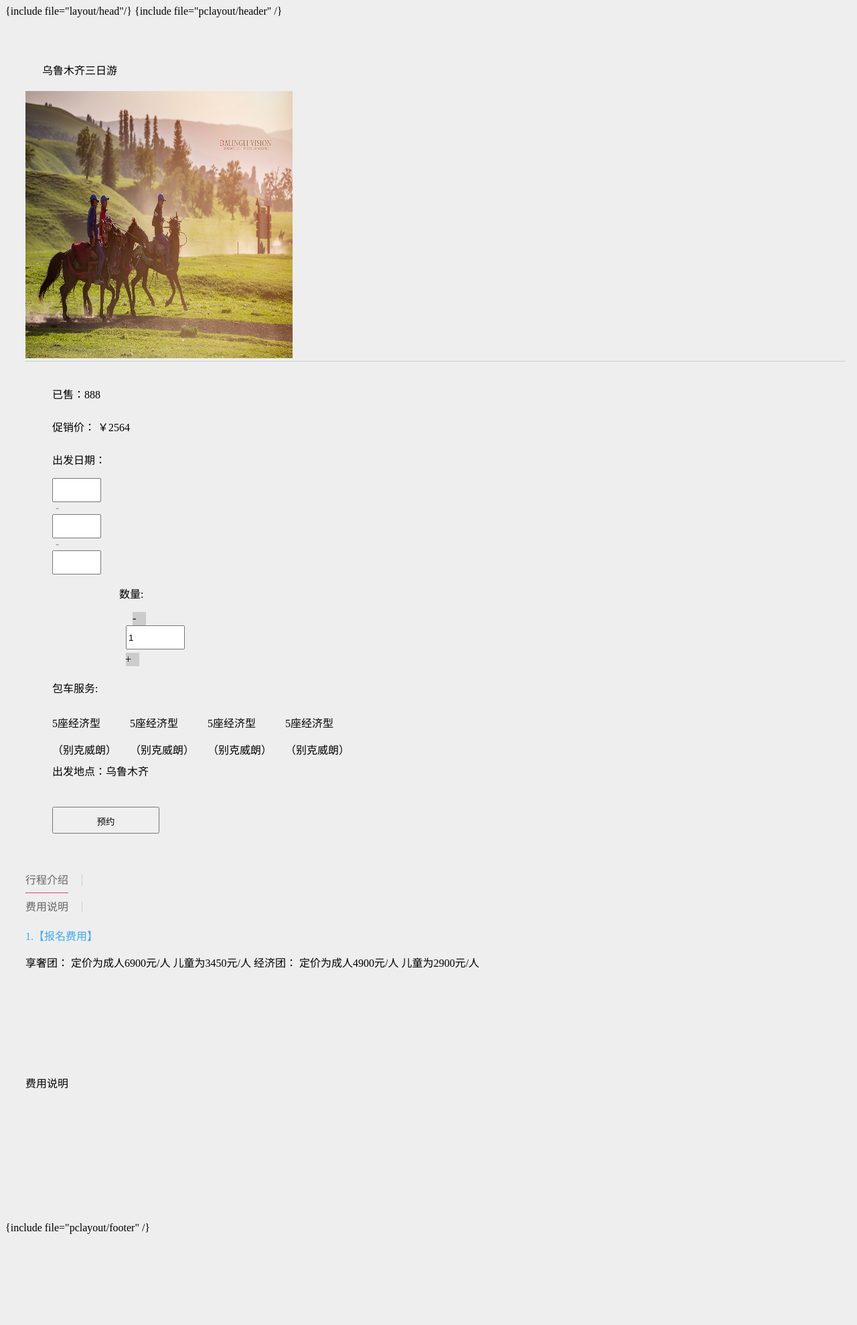
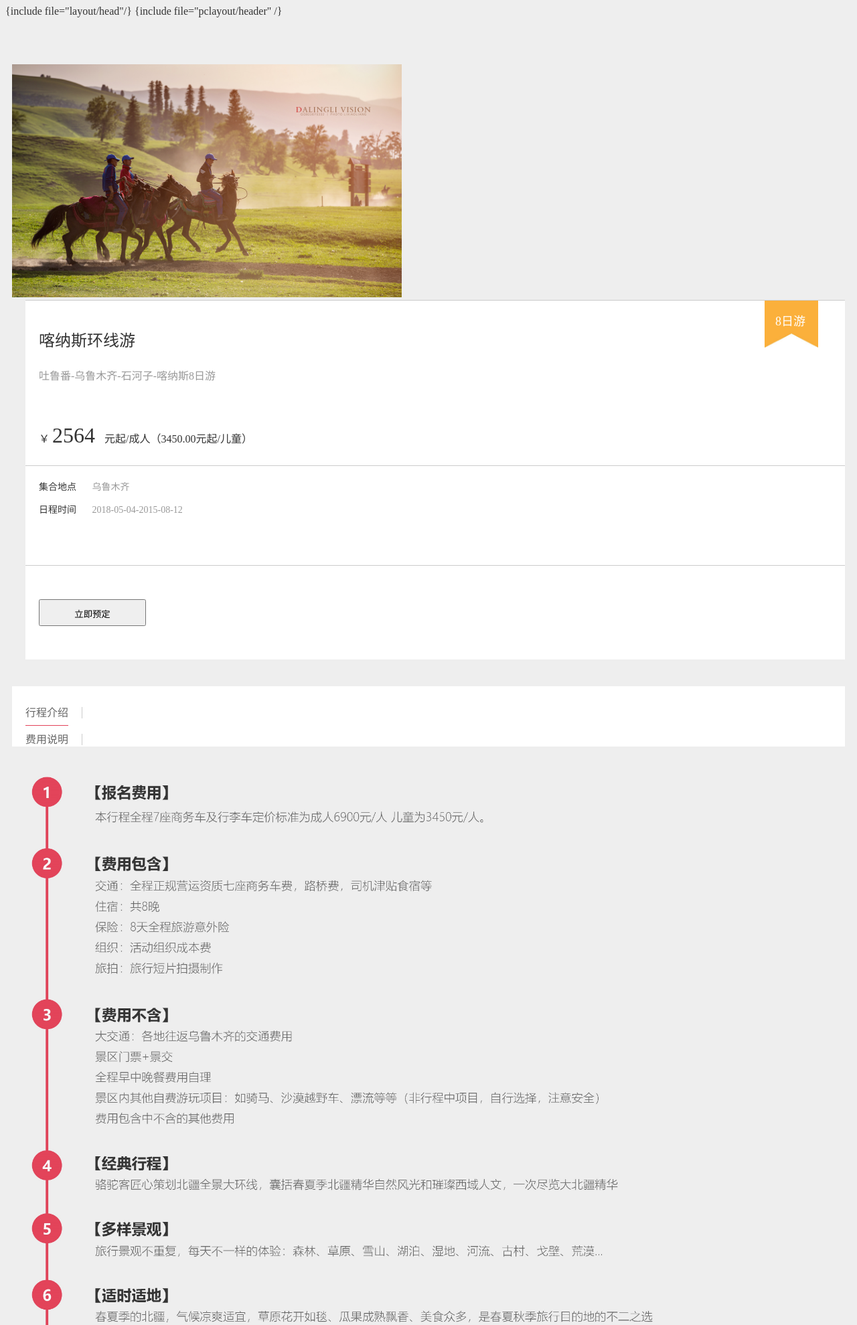
Before and after one commit to Nomango/CamelRoad, a PHP site: page /application/index/view/pc/detailTourist.html in a window 1280 px wide. Shown: the top 1979 px of the page at 67% size. Before the commit the page ends 1843 px from the top, so only its background shows below. Run offline with PHP 8.4, Linux system fonts and the light colour scheme.

Commit message:
PC和移动商城修改

```diff
--- a/application/index/view/pc/commonweal.html
+++ b/application/index/view/pc/commonweal.html
@@ -22,8 +22,10 @@
             <img src="__IMAGE__/{$c.image}" alt="" class="item-img">
             <div class="item-desc">
                 <p class="item-title">{$c.title}</p>
-                <p class="item-content">{$c.desc}</p>
-                <a href="{:url('Commonweal/detail')}?id={$c.id}"><p class="detail-span">查看详情 >></p></a>
+                <div class="desc-box">
+                    <p class="item-content">{$c.desc}</p>
+                    <a href="{:url('Commonweal/detail')}?id={$c.id}"><p class="detail-span">查看详情 >></p></a>
+                </div>
             </div>
         </div>
         {/volist}
--- a/application/index/view/pc/detailTourist.html
+++ b/application/index/view/pc/detailTourist.html
@@ -9,6 +9,9 @@
         .detail-head{
             background-image: url("__IMAGE__/pc/horse.jpg");
         }
+        .submit-head-img{
+            background-image: url("__IMAGE__/pc/common.jpg");
+        }
     </style>
 </head>
 <body>
@@ -16,56 +19,38 @@
 <div class="detail-box">
     <div class="detail-head allhead-img"></div>
     <div class="detail-content-box">
-        <p class="detail-title">乌鲁木齐三日游</p>
         <div class="detail-desc">
-            <img src="__IMAGE__/pc/horse.jpg" alt="" class="detail-img">
+            <div class="detai-img-box">
+                <img src="__IMAGE__/pc/horse.jpg" alt="" class="detail-img">
+                <div class="detail-subimg">
+
+                </div>
+            </div>
             <div class="desc-box">
-                <p class="sold-p">已售：888</p>
-                <p class="price-p">
-                    促销价：
-                    <span class="price-span">￥2564</span>
-                </p>
-                <div class="date-box">
-                    <div class="date-left">
-                        <p class="date-name">出发日期：</p>
-                        <input type="text" class="date-input">
-                        <p class="connect-p">-</p>
-                        <input type="text" class="date-input">
-                        <p class="connect-p">-</p>
-                        <input type="text" class="date-input">
-                    </div>
-                   <div class="date-right">
-                       <p class="account-p">数量:</p>
-                       <div class="account-box">
-                           <p class="account-btn reduce-btn"><i>-</i></p>
-                           <input type="text" value="1" class="account-input">
-                           <p class="account-btn add-btn"><i>+</i></p>
-                       </div>
-                   </div>
+                <div class="tag-box">
+                    <img src="__IMAGE__/pc/tag.jpg" alt="" class="tag-img">
+                    <p class="tag-p">8日游</p>
                 </div>
-                <div class="service-box">
-                    <p class="service-p">包车服务:</p>
-                    <div class="service-list">
-                        <div class="service-item active">
-                            <p class="type-p">5座经济型</p>
-                            <p>（别克威朗）</p>
-                        </div>
-                        <div class="service-item">
-                            <p class="type-p">5座经济型</p>
-                            <p>（别克威朗）</p>
-                        </div>
-                        <div class="service-item">
-                            <p class="type-p">5座经济型</p>
-                            <p>（别克威朗）</p>
-                        </div>
-                        <div class="service-item">
-                            <p class="type-p">5座经济型</p>
-                            <p>（别克威朗）</p>
-                        </div>
-                    </div>
+                <div class="desc-head">
+                    <p class="detail-title">喀纳斯环线游</p>
+                    <p class="detail-subtitle">吐鲁番-乌鲁木齐-石河子-喀纳斯8日游</p>
+                    <p class="price-p">
+                        <span>￥</span>
+                        <span class="price-span">2564</span>
+                        <span class="price-desc">元起/成人（3450.00元起/儿童）</span>
+                    </p>
                 </div>
-                <p class="site-p">出发地点：乌鲁木齐</p>
-                <button class="bespoke-btn">预约</button>
+                <div class="site-date-box">
+                    <p class="site-box">
+                        <span class="site-span">集合地点</span>
+                        <span class="site-name">乌鲁木齐</span>
+                    </p>
+                    <p class="date-p">
+                        <span class="date-span">日程时间</span>
+                        <span class="date-con">2018-05-04-2015-08-12</span>
+                    </p>
+                </div>
+                <button class="bespoke-btn">立即预定</button>
             </div>
         </div>
         <div class="introduce-box">
@@ -82,20 +67,45 @@
             <div class="introduce-content-box">
                 <div class="introduce-con hideCon showCon">
                     <div class="introduce-desc-box">
-                        <p class="introduce-desc-title">1.【报名费用】</p>
-                        <p class="introduce-dsec">
-                            <span>
-                                享奢团：
-                            </span>
-                            <span>定价为成人6900元/人 儿童为3450元/人</span>
-                            <span>
-                                经济团：
-                            </span>
-                            <span>定价为成人4900元/人 儿童为2900元/人</span>
-                        </p>
+                        <img src="__IMAGE__/pc/route1.jpg" alt="" class="introduce-img">
                     </div>
                 </div>
                 <div class="introduce-con hideCon">费用说明</div>
+            </div>
+        </div>
+    </div>
+    <div class="mask"></div>
+    <div class="submit-box">
+        <div class="submit-head-img allhead-img">
+            <a href="javascript:;" class="close-a">×</a>
+        </div>
+        <div class="submit-footer">
+            <div class="submit-form-box">
+                <p class="form-title">开启定制旅行</p>
+                <p class="form-subtitle">你只需决定出发，其他的交给骆驼带路</p>
+                <div class="form-item">
+                    <p class="item-p">姓名：</p>
+                    <input type="text" class="item-input">
+                </div>
+                <div class="form-item">
+                    <p class="item-p">手机：</p>
+                    <input type="text" class="item-input">
+                </div>
+                <div class="form-item">
+                    <p class="item-p">备注：</p>
+                    <textarea class="item-textarea" style="overflow: hidden;"></textarea>
+                </div>
+                <div class="form-item">
+                    <button class="button submit-btn">提交</button>
+                </div>
+            </div>
+            <div class="wechat-box">
+                <img src="__IMAGE__/pc/qrcode.png" alt="" class="wechat-img">
+                <p class="wechat-p">
+                    扫码关注
+                    <span class="wechat-span">骆驼带路</span>
+                    微信公众号
+                </p>
             </div>
         </div>
     </div>
@@ -103,27 +113,22 @@
 
 {include file="pclayout/footer" /}
 <script>
-    $(".service-item").click(function () {
-        $(this).addClass('active').siblings().removeClass('active');
-    });
-    $(".reduce-btn").on('click',function () {
-        var count = $(".account-input").val();
-        if(count>0){
-            --count;
-            $(".account-input").val(count);
-        }
-    });
-    $(".add-btn").on('click',function () {
-        var count = $(".account-input").val();
-        count++;
-        $(".account-input").val(count);
-    });
-
     $(".introduce-item").click(function () {
         var index = $(this).index();
         $(this).addClass('active').siblings().removeClass('active');
         $(".introduce-con").eq(index).addClass('showCon').siblings().removeClass('showCon');
     });
+    $(".bespoke-btn").click(showIn);
+    $(".mask").click(showOut);
+    $(".close-a").click(showOut);
+    function showIn() {
+        $(".submit-box").show();
+        $(".mask").fadeIn();
+    }
+    function showOut() {
+        $(".submit-box").fadeOut();
+        $(".mask").fadeOut();
+    }
 </script>
 </body>
 </html>
--- a/application/index/view/pc/touristMall.html
+++ b/application/index/view/pc/touristMall.html
@@ -11,6 +11,7 @@
         .tourist-head{
             background-image: url("__IMAGE__/pc/hm.jpg");
         }
+
     </style>
 </head>
 <body>
--- a/public/static/css/pc/detailTourist.css
+++ b/public/static/css/pc/detailTourist.css
@@ -1,84 +1,90 @@
 body{
+    color: #333!important;
     background-color: #eeeeee;
+}
+.price-span{
+    font-size: 32px;
+}
+.desc-box,.submit-head-img{
+    position: relative;
+}
+.price-p{
+    align-items: baseline;
+    padding-bottom: 10px;
+}
+.desc-head{
+    padding: 0 0 0 20px;
+}
+.desc-head,.site-date-box{
+    border-bottom: 1px solid #ccc;
+}
+.desc-box,.introduce-tab{
+    background-color: #fff;
+}
+.site-date-box{
+    font-size: 14px;
+    padding: 10px 0 60px 20px;
+}
+.price-desc{
+    margin-left: 10px;
+}
+.site-box,.date-p{
+    margin-top: 10px;
+}
+.detail-subtitle,.site-name,.date-con{
+    color: #999;
+}
+.site-name,.date-con,.desc-box,.introduce-content-box{
+    margin-left: 20px;
+}
+.tag-box,.close-a{
+    position: absolute;
+}
+.tag-box{
+    right: 40px;
+    top: 0;
+}
+.tag-img{
+    width: 80px;
+    height: 70px;
+}
+.tag-p,.close-a,.close-a:hover{
+    color: #fff;
+}
+.tag-p{
+    font-size: 18px;
+    z-index: 10;
+    margin: -58px 0 0 16px;
+}
+.introduce-img{
+    width: 100%;
 }
 .detail-content-box{
     margin: 10px auto;
     padding: 40px 10px 10px 10px;
 }
 .detail-desc{
-    margin: 20px 0 30px 0;
+    margin: 20px 0 40px 0;
 }
 .detail-img{
-    width: 399px;
-    height: 399px;
+    width: 582px;
+    height: 348px;
 }
-.detail-img,.desc-box{
-    margin-left: 20px;
+.detail-subtitle,.detail-title,.introduce-con,.form-item{
+    margin-top: 20px;
 }
 .detail-title{
-    margin-left: 45px;
-}
-.introduce-content-box{
-    padding-left: 20px;
+    font-size: 24px;
 }
 .desc-box{
-    padding: 20px 0 0 40px;
+    padding: 20px 0 50px 0;
     border-top: 1px solid #ccc;
 }
-.price-p,.date-box{
-    margin-top: 25px;
-}
-.date-right{
-    margin-left: 100px;
-}
-.account-input,.date-input{
-    height: 30px;
-}
-.date-input{
-    width: 65px;
-    text-indent: 5px;
-}
-.account-input{
-    width: 80px;
-}
-.account-btn{
-    width: 20px;
-    height: 20px;
-    line-height: 20px;
-    background-color: #ccc;
-}
-.reduce-btn{
-    margin: 5px 0 0 10px;
-}
-.add-btn{
-    margin: 5px 10px 0 0;
+.price-p{
+    margin-top: 60px;
 }
 .add-btn i{
     margin: 0 0 0 -2px;
-}
-.service-box,.service-list,.introduce-con{
-    margin-top: 20px;
-}
-.service-item{
-    width: 96px;
-    height: 60px;
-    flex-direction: column;
-}
-.service-item:not(:last-of-type){
-    margin-right: 20px;
-}
-.date-left{
-    align-items: center;
-}
-.type-p{
-    margin-top: 8px;
-}
-.site-p{
-    margin: 20px 0;
-}
-.connect-p{
-    margin: 0 5px;
-    color: #999;
 }
 .bespoke-btn{
     outline: none;
@@ -99,20 +105,13 @@ body{
     color: #666;
     padding: 0 0 10px 0;
 }
-.service-list{
-    display: flex;
-}
 .bespoke-btn{
-    margin-top: 22px;
-}
-.account-box{
-    margin-left: 10px;
+    margin: 50px 0 0 20px;
 }
 .introduce-item.active .introduce-item-span{
     font-weight: normal;
     border-bottom: 1.5px solid #e3435a;
 }
-
 .line-span{
     margin: 0 20px;
 }
@@ -124,9 +123,119 @@ body{
 .introduce-con{
     min-height: 200px;
 }
-.introduce-desc-title{
-    color: rgb(63,169,245);
+.mask{
+    top: 0;
+    left: 0;
+    right: 0;
+    bottom: 0;
+    background-color: rgba(0,0,0,.3);
+    z-index: 10;
 }
-.introduce-dsec,.introduce-item-span{
-    font-weight: lighter;
+.submit-box,.mask{
+    position: fixed;
+    display: none;
 }
+.submit-box{
+    width: 800px;
+    top: 40px;
+    left: 23% ;
+    background-color: #fff;
+    z-index: 11;
+    animation: showIn 1s ease forwards;
+}
+.submit-head-img{
+    width: 100%;
+    height: 204.5px!important;
+}
+.close-a{
+    font-size: 30px;
+    top: 10px;
+    right: 20px;
+    opacity: .8;
+}
+.close-a:hover{
+    opacity: 1;
+}
+.form-title{
+    font-size: 24px;
+}
+.form-title,.form-subtitle{
+    margin-top: 10px;
+}
+.submit-form-box{
+    width: 363.5px;
+}
+.form-subtitle{
+    font-size: 20px;
+    border-bottom: 1px solid #ccc;
+    padding-bottom: 10px;
+}
+.form-item,.submit-footer{
+    display: flex;
+}
+.submit-footer{
+    align-items: center;
+    justify-content: space-around;
+}
+.wechat-box{
+    margin-top: 120px;
+}
+.item-p{
+    padding: 10px 0;
+    text-align: left;
+    font-size: 16px;
+}
+.item-input,.item-textarea{
+    height: 40px;
+    width: 307.5px;
+    display: inline-block;
+    text-indent: 10px;
+    border: 1px solid #ccc;
+    background-color: #eee;
+}
+.item-textarea{
+    height: 98px;
+    resize: none;
+}
+.submit-btn{
+    cursor: pointer;
+    width: 165.5px;
+    height: 40px;
+    line-height: 40px;
+    transition: all .3s;
+    border: 1px solid #ccc;
+    color: #fff;
+    background-color: #e3435a;
+    opacity: 1;
+    margin-left: 54px;
+}
+.submit-btn:hover{
+    opacity: .8;
+}
+.wechat-span{
+    color: #e3435a;
+}
+.wechat-img{
+    width: 220px;
+    height: 220px;
+}
+.wechat-p{
+    font-size: 14px;
+}
+@keyframes showIn {
+    0%{
+        opacity: .3;
+        -ms-transform: scale(.5);
+        transform: scale(.5);
+    }
+    50%{
+        opacity: .8;
+        -ms-transform: scale(1.1);
+        transform: scale(1.1);
+    }
+    100%{
+        opacity: 1;
+        -ms-transform: scale(1);
+        transform: scale(1);
+    }
+}
--- a/public/static/css/pc/detailTouristMall.css
+++ b/public/static/css/pc/detailTouristMall.css
@@ -89,7 +89,7 @@ input::placeholder{
     transition: all .3s;
 }
 .result-item:hover{
-    transform: scale(1.03);
+    transform: translateY(-10px);
     box-shadow: 0 0 29px rgba(0,0,0,.25);
 }
 .result-img{
```
Also changed, not shown: application/index/view/index/detailTourist.html (+16 -59 lines), application/index/view/index/detailTouristMall.html (+6 -1 lines), public/static/css/mobile/detailTourist.css (+32 -15 lines), public/static/css/pc/commonweal.css (+12 -11 lines), public/static/css/pc/header.css (+9 -10 lines), public/static/css/pc/productMall.css (+2 -6 lines), public/static/css/pc/touristMall.css (+7 -6 lines), public/static/image/mobile-route.jpg (added), public/static/image/pc/route1.jpg (added), public/static/image/pc/tag.jpg (added).
